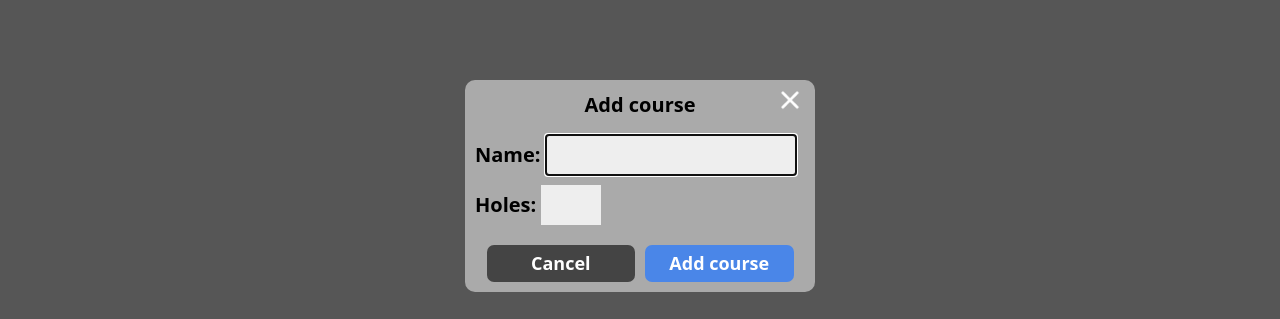
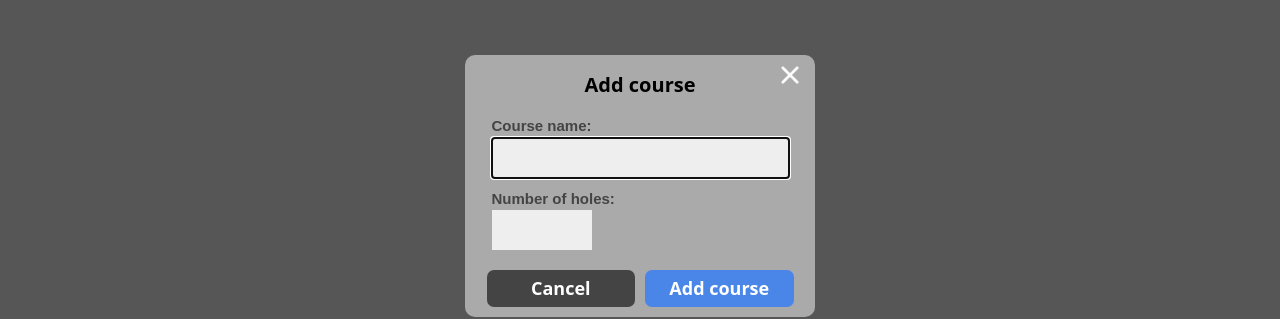
Before and after one commit to timshicha/disc-golf-log, a React (Vite) app in the folder client/: page / in a window 1280 px wide. Both pictures are taken after a click on the button "Add course". Shown: the part 214-533 px from the top of the page. Built offline with nearby package versions, Linux system fonts and the light colour scheme; no server answers.

Commit message:
improved add course visually, limit number of holes to 54

```diff
--- a/client/src/Jsx/Modals/AddCourseModal.jsx
+++ b/client/src/Jsx/Modals/AddCourseModal.jsx
@@ -13,6 +13,9 @@ class AddCourseModal extends React.Component {
 
         this.nameInputRef = createRef();
         this.callback = props.callback;
+        this.state = {
+            error: null
+        };
     }
 
     onAddCourseSubmit = (e) => {
@@ -23,9 +26,19 @@ class AddCourseModal extends React.Component {
         const name = nameElement.value;
         const holes = parseInt(holesElement.value);
 
+        // Make sure they provided a name
+        if(!name) {
+            this.setState({ error: "Enter a course name." });
+            return;
+        }
         // Make sure they provided a valid number of holes (integer above 0)
         if(!holes || holes < 0) {
-            alert("Enter a valid number of holes.");
+            this.setState({ error: "The number of holes cannot be." });
+            return;
+        }
+        // Maximum number of holes
+        if(holes > 54) {
+            this.setState( {error: "The number of holes cannot exceed 54." });
             return;
         }
 
@@ -69,14 +82,15 @@ class AddCourseModal extends React.Component {
         return (
             <FormModal replaceImg={this.props.replaceImg} onClose={this.onClose} onSubmit={this.onAddCourseSubmit}>
                 <ModalTitle>Add course</ModalTitle>
-                <div className="text-left">
-                    <label htmlFor="name">Name: </label>
-                    <input type="text" name="name" id="name" autoComplete="off" className="mb-[10px] w-[calc(100%-80px)]" ref={this.nameInputRef}></input>
+                <div className="text-left w-[300px] max-w-[90%] mx-auto">
+                    <label htmlFor="name" className="text-desc text-gray-dark block">Course name:</label>
+                    <input type="text" name="name" id="name" autoComplete="off" className="mb-[10px] w-[100%]" ref={this.nameInputRef} required={true}></input>
+                    <label htmlFor="holes" className="text-desc text-gray-dark block">Number of holes:</label>
+                    <input type="number" name="holes" id="holes" className="w-[100px] max-w-[100%] mb-[10px] text-center" min={1} max={54}></input>
                 </div>
-                <div className="text-left">
-                    <label htmlFor="holes">Holes: </label>
-                    <input type="number" name="holes" id="holes" className="w-[60px] mb-[10px]"></input>
-                </div>
+                {this.state.error &&
+                <div className="text-desc text-red-caution">{this.state.error}</div>
+                }
                 <div className="mt-[10px]">
                     <input type="submit" className="hidden-submit"></input>
                     <ModalButton onClick={this.onClose} className="w-[45%] bg-gray-dark text-white mx-[5px]">Cancel</ModalButton>
--- a/client/src/Jsx/Modals/ModalComponents/ModalTitle.jsx
+++ b/client/src/Jsx/Modals/ModalComponents/ModalTitle.jsx
@@ -3,7 +3,7 @@ import React from "react";
 const ModalTitle = (props) => {
 
     return (
-        <div className="font-sans font-bold text-[20px] mb-[15px]" {...props}></div>
+        <div className="font-sans font-bold text-[20px] mb-[15px] mt-[5px]" {...props}></div>
     );
 }
 
```
